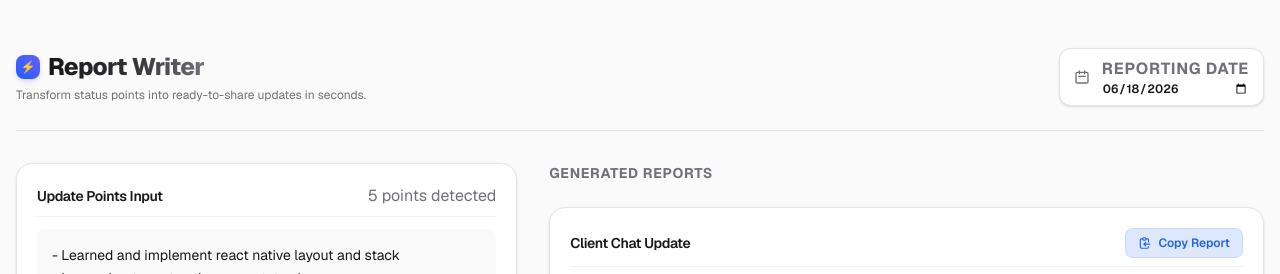
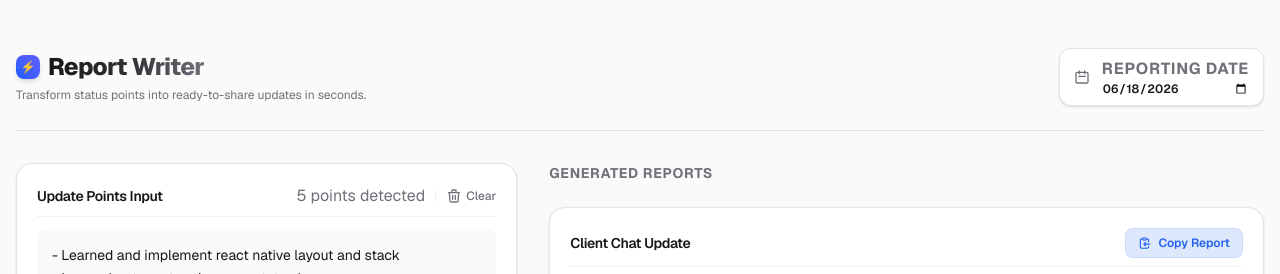
Before and after one commit to dhaval1625/report-writer, a Next.js app: page / in a window 1280 px wide. Shown: the top 274 px of the page. Built offline with nearby package versions, Linux system fonts and the light colour scheme.

Commit message:
feat: clear input button

```diff
--- a/app/components/ReportWriter.tsx
+++ b/app/components/ReportWriter.tsx
@@ -1,6 +1,6 @@
 "use client";
 
-import React, { useState, useEffect } from "react";
+import { useState, useEffect, useRef } from "react";
 import TemplateEditor, { ReportTemplate } from "./TemplateEditor";
 import OutputReport from "./OutputReport";
 import Button from "./Button";
@@ -43,6 +43,16 @@ export default function ReportWriter() {
 
   // Track manual edits made to generated reports
   const [editedReports, setEditedReports] = useState<Record<string, string>>({});
+
+  const textareaRef = useRef<HTMLTextAreaElement>(null);
+
+  const handleClearInput = () => {
+    setRawInput("");
+    handleRegenerateAll();
+    if (textareaRef.current) {
+      textareaRef.current.focus();
+    }
+  };
 
   // Hydration fix & load from local storage
   useEffect(() => {
@@ -190,9 +200,27 @@ export default function ReportWriter() {
           <div className="rounded-2xl border border-card-border bg-card-bg p-5 shadow-sm">
             <div className="flex items-center justify-between mb-3 border-b border-card-border/50 pb-2">
               <span className="text-sm font-semibold tracking-tight text-foreground">Update Points Input</span>
-              <span className="text-2xs text-muted">{cleanPoints.length} points detected</span>
+              <div className="flex items-center gap-2.5">
+                <span className="text-2xs text-muted">{cleanPoints.length} points detected</span>
+                {rawInput && (
+                  <>
+                    <span className="h-3 w-px bg-card-border/50" />
+                    <Button
+                      onClick={handleClearInput}
+                      className="text-xs font-medium text-muted hover:text-red-400 transition-colors flex items-center gap-1 focus:outline-none cursor-pointer"
+                      title="Clear points and focus textarea"
+                    >
+                      <svg className="h-4 w-4" fill="none" viewBox="0 0 24 24" stroke="currentColor">
+                        <path strokeLinecap="round" strokeLinejoin="round" strokeWidth={2} d="M19 7l-.867 12.142A2 2 0 0116.138 21H7.862a2 2 0 01-1.995-1.858L5 7m5 4v6m4-6v6m1-10V4a1 1 0 00-1-1h-4a1 1 0 00-1 1v3M4 7h16" />
+                      </svg>
+                      Clear
+                    </Button>
+                  </>
+                )}
+              </div>
             </div>
             <Textarea
+              ref={textareaRef}
               value={rawInput}
               onChange={(e) => {
                 setRawInput(e.target.value);
--- a/app/components/Textarea.tsx
+++ b/app/components/Textarea.tsx
@@ -1,13 +1,15 @@
 "use client";
 
-import React, { TextareaHTMLAttributes } from "react";
+import React, { TextareaHTMLAttributes, forwardRef } from "react";
 
 type TextareaProps = TextareaHTMLAttributes<HTMLTextAreaElement>;
 
-export default function Textarea({ className = "", ...props }: TextareaProps) {
+const Textarea = forwardRef<HTMLTextAreaElement, TextareaProps>(
+  ({ className = "", ...props }, ref) => {
     return (
       <div className="group relative w-full">
         <textarea
+          ref={ref}
           className={`w-full rounded-lg bg-muted-bg/50 focus:bg-background border border-transparent focus:border-accent/30 p-3.5 pr-8 pb-8 text-sm outline-none resize-y transition-colors leading-relaxed ${className}`}
           {...props}
         />
@@ -22,3 +24,8 @@ export default function Textarea({ className = "", ...props }: TextareaProps) {
       </div>
     );
   }
+);
+
+Textarea.displayName = "Textarea";
+
+export default Textarea;
```
Lines whose indentation alone changed are shown as unchanged.
